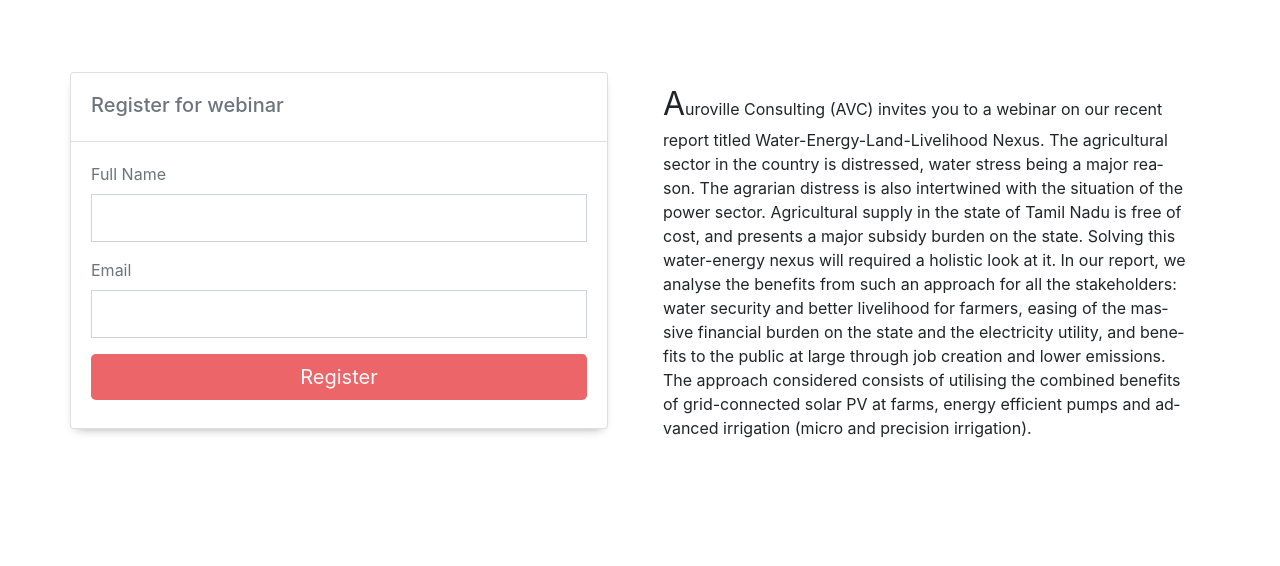
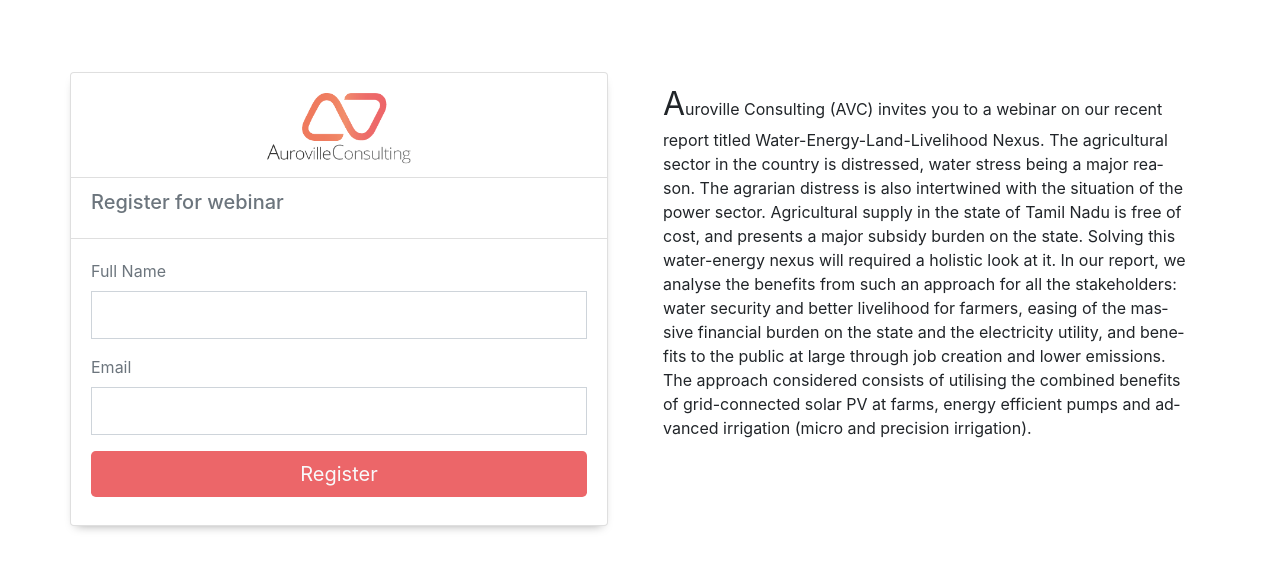
Before and after one commit to kshitijbhatt/auroville-portal.org, a PHP site: page /webinar-registration.php in a window 1280 px wide. Shown: the part 56-622 px from the top of the page. Run offline with PHP 8.4, Linux system fonts and the light colour scheme; some libraries are stand-ins or nearby versions.

Commit message:
adding webinar registration page

```diff
--- a/webinar-registration.php
+++ b/webinar-registration.php
@@ -4,8 +4,13 @@
 <div class="card-group">
     <div class="card mr-3 border-0 shadow-none">
         <div class="card py-2">
+                <div class="card-header bg-white text-center">
+                <img src="img/avc_logo.png" alt="Auroville Consulting" height="72">
+                </div>
                 <div class="card-header bg-white">
-                    <h5 class="card-title"> Register for webinar</h5>
+                    <h5 class="card-title">
+                    Register for webinar
+                    </h5>
                 </div>
                 <div class="card-body">
                 <form action="https://app4.easysendy.com/lists/hm6266kg3x081/subscribe" accept-charset="utf-8" class="form" role="form" autocomplete="off" id="formRegistration" novalidate="" method="POST">
@@ -25,7 +30,7 @@
 
         </div>
     </div>
-    <div class="col-6 ml-3 border-0 shadow-none">
+    <div class="col-lg-6 col-12 ml-lg-3 my-3 my-lg-0 border-0 shadow-none">
         <div class="mx-2 py-2">
             <p>
             Auroville Consulting (AVC) invites you to a webinar on our recent report titled Water-Energy-Land-Livelihood Nexus. The agricultural sector in the country is distressed, water stress being a major reason. The agrarian distress is also intertwined with the situation of the power sector. Agricultural supply in the state of Tamil Nadu is free of cost, and presents a major subsidy burden on the state. Solving this water-energy nexus will required a holistic look at it. In our report, we analyse the benefits from such an approach for all the stakeholders: water security and better livelihood for farmers, easing of the massive financial burden on the state and the electricity utility, and benefits to the public at large through job creation and lower emissions. The approach considered consists of utilising the combined benefits of grid-connected solar PV at farms, energy efficient pumps and advanced irrigation (micro and precision irrigation).
```
Also changed, not shown: img/avc_logo.png (added).
